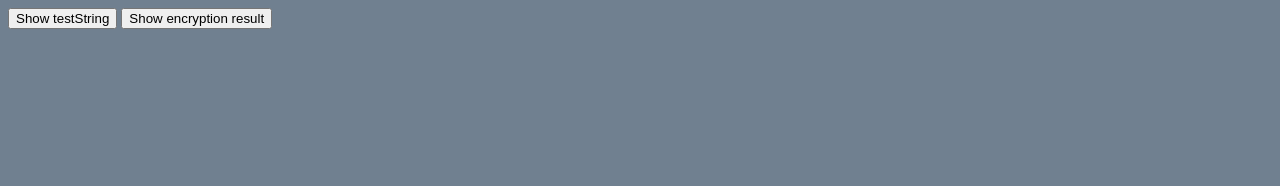
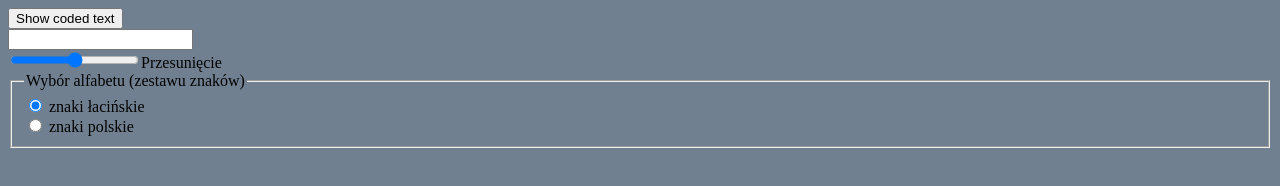
Before and after one commit to artur86pl/Caesar-cipher, a plain HTML site: page index.html in a window 1280 px wide. Drawn offline with Linux system fonts and the light colour scheme.

Commit message:
Add inputs and condition recognizing Latin alphabet

```diff
--- a/caesarCipher.js
+++ b/caesarCipher.js
@@ -1,14 +1,17 @@
-const testString = "To jest tekst testowy do sprawdzania mechaniki szyfru Cezara śćżź";
-
-function printMassage(wherePrint, massage) { document.getElementById(wherePrint).innerText = massage };
-
+function getText()  { return document.getElementById("inputText").value };
+function getShift() { return parseInt(document.getElementById("inputShift").value) };
 
 function cipher (string, shift, wherePrint) {
+    const A = "A".charCodeAt('');
+    const Z = "Z".charCodeAt('');
+    const a = "a".charCodeAt('');
+    const z = "z".charCodeAt('');
+
     let charArray = string.split('');
     console.log(charArray);
     charArray = charArray.map(letter => letter.charCodeAt(''));
     console.log(charArray);
-    charArray = charArray.map(ascii => ascii == 32 ? ascii : ascii + shift);
+    charArray = charArray.map(ascii => ascii >= A && ascii <= Z  || ascii >= a && ascii <= z ? ascii + shift : ascii);
     console.log(charArray);
     charArray = charArray.map(ascii => String.fromCharCode(ascii));
     console.log(charArray);
@@ -17,4 +20,4 @@ function cipher (string, shift, wherePrint) {
     console.log(massage);
     document.getElementById(wherePrint).innerText = massage
 
-}
+};
--- a/index.html
+++ b/index.html
@@ -12,9 +12,14 @@
     </heda>
     <body>
         <div id="wrapper">
-            <button onclick="printMassage('print', testString)">Show testString</button>
-            <button onclick="cipher (testString, 1, 'massage')">Show encryption result</button>
-            <div id="print"></div>
+            <button onclick="cipher (getText(), getShift(), 'massage')">Show coded text</button>
+            <div><input type="text" id="inputText"></div>
+            <div><label><input type="range" id="inputShift" min="-5" max="5" value="0">Przesunięcie</label></div>
+            <fieldset>
+                <legend>Wybór alfabetu (zestawu znaków)</legend>
+                <div><label><input type="radio" name="alphabet" checked> znaki łacińskie</label></div>
+                <div><label><input type="radio" name="alphabet"> znaki polskie</label></div>
+            </fieldset>
             <div id="massage"></div>
         </div>
         <script src="caesarCipher.js"></script>
```
